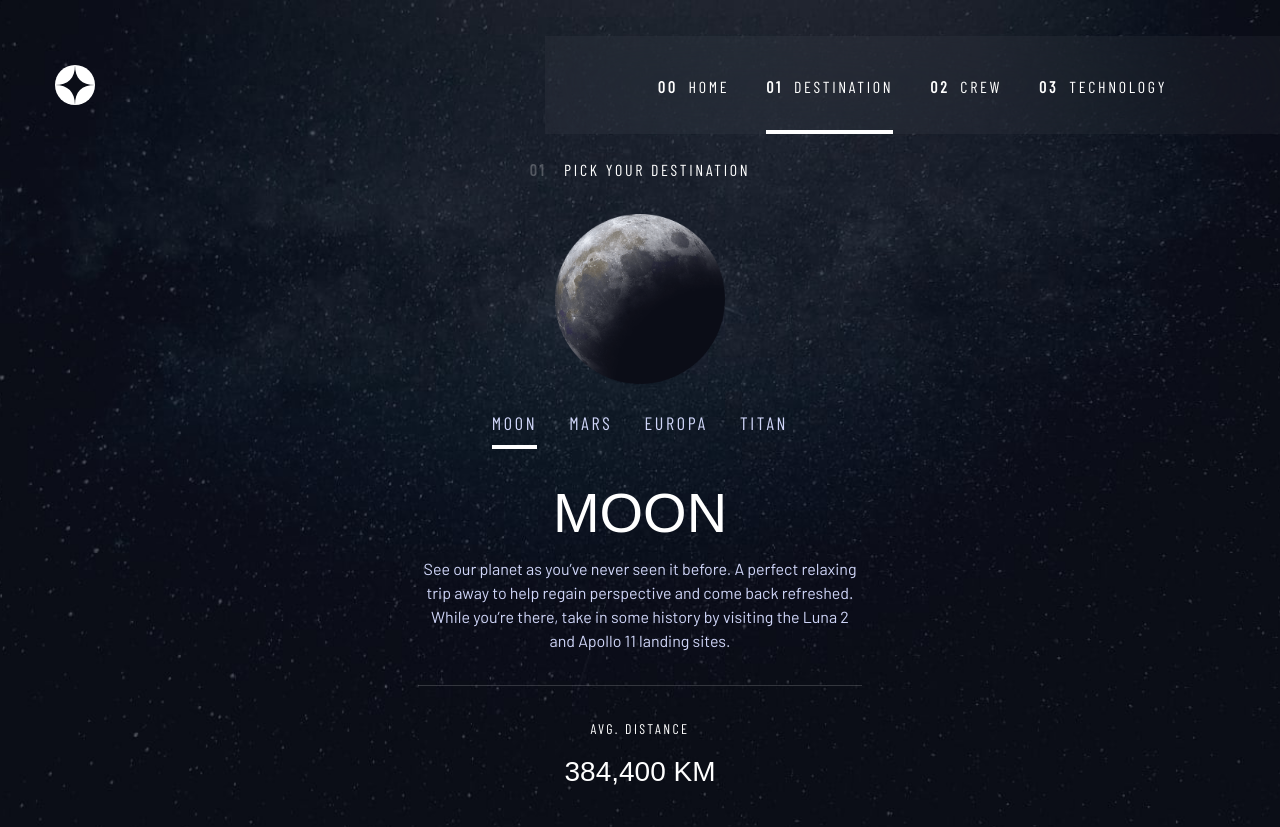
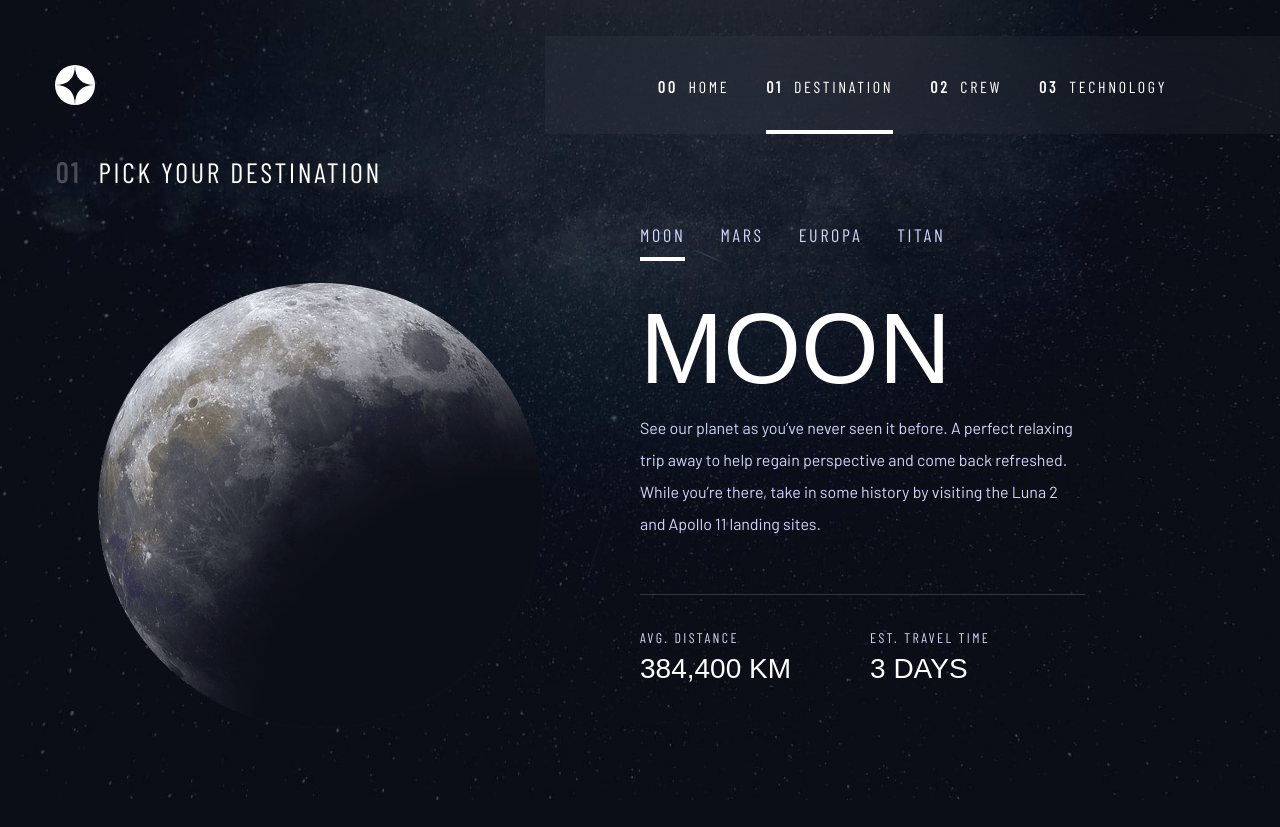
Before and after one commit to basitkorai/space-tourism-website, a React (Vite) app: page /destination in a window 1280 px wide. Shown: the top 827 px of the page. After the commit the page ends 800 px from the top, so only its background shows below. Built offline with nearby package versions, Linux system fonts and the light colour scheme; a web font is replaced by a local one.

Commit message:
style: destination layout updated

```diff
--- a/src/pages/Destination.jsx
+++ b/src/pages/Destination.jsx
@@ -13,22 +13,28 @@ const Destination = () => {
           <Navbar />
           <Sidebar />
         </header>
-        <div className="grid justify-center pt-6 text-center">
-          <p className="text-base uppercase font-sans_cond tracking-[0.16875rem] text-center mb-8">
-            <span className="font-bold opacity-25 mr-[1.12rem]">01</span>Pick
-            your destination
+        <div className="container grid lg:grid-cols-2 pt-6 text-center w-full mx-auto">
+          <div>
+            <p className="md:pl-[2.375rem] lg:pl-[3.47rem] text-base md:text-xl lg:text-[1.75rem] uppercase font-sans_cond tracking-[0.16875rem] text-center md:text-left mb-8 md:mb-[3.75rem] lg:mb-[6.0625rem]">
+              <span className="font-bold opacity-25 mr-[1.12rem]">01</span>
+              Pick your destination
             </p>
-          <div className="max-w-[10.625rem] mx-auto mb-[1.625rem]">
+            <div className="max-w-[10.625rem] md:max-w-[18.75rem] lg:max-w-[27.8125rem] mx-auto mb-[1.625rem] md:mb-[3.3125rem] lg:grid justify-items-center">
               <img src={planet} alt="" width="445" height="445" />
             </div>
-          <div className="tab-list text-center justify-center flex gap-[1.63rem] sm:gap-8 mb-5">
+          </div>
+          <div className="grid justify-center lg:justify-start  items-center text-center lg:text-left">
+            <div className="max-w-[27.8125rem]">
+              <div className="tab-list flex justify-center lg:justify-start gap-[1.63rem] sm:gap-8 md:gap-[2.19rem] mb-5 md:mb-8 lg:mb-[2.31rem] items-center">
                 <button
                   aria-selected={tab === 'moon' ? 'true' : 'false'}
                   onClick={() => {
                     setTab(`moon`)
                   }}
-              className={`pb-3 uppercase font-sans_cond text-accent bg-dark tracking-[0.16875rem] relative after:content-[''] after:absolute  after:h-1 after:w-full after:bottom-0 after:right-0  ${
-                tab === 'moon' ? 'after:bg-white' : 'hover:after:bg-navcolor'
+                  className={`pb-3 uppercase font-sans_cond text-accent bg-dark tracking-[0.16875rem] relative after:content-[''] after:absolute after:h-1 after:w-full after:bottom-0 after:right-0 ${
+                    tab === 'moon'
+                      ? 'after:bg-white'
+                      : 'hover:after:bg-navcolor'
                   }`}
                 >
                   Moon
@@ -39,7 +45,9 @@ const Destination = () => {
                     setTab(`mars`)
                   }}
                   className={`pb-3 uppercase font-sans_cond text-accent bg-dark tracking-[0.16875rem] relative after:content-[''] after:absolute  after:h-1 after:w-full after:bottom-0 after:right-0 ${
-                tab === 'mars' ? 'after:bg-white' : 'hover:after:bg-navcolor'
+                    tab === 'mars'
+                      ? 'after:bg-white'
+                      : 'hover:after:bg-navcolor'
                   }`}
                 >
                   Mars
@@ -50,7 +58,9 @@ const Destination = () => {
                     setTab(`europa`)
                   }}
                   className={`pb-3 uppercase font-sans_cond text-accent bg-dark tracking-[0.16875rem] relative after:content-[''] after:absolute  after:h-1 after:w-full after:bottom-0 after:right-0 ${
-                tab === 'europa' ? 'after:bg-white' : 'hover:after:bg-navcolor'
+                    tab === 'europa'
+                      ? 'after:bg-white'
+                      : 'hover:after:bg-navcolor'
                   }`}
                 >
                   Europa
@@ -61,34 +71,38 @@ const Destination = () => {
                     setTab(`titan`)
                   }}
                   className={`pb-3 uppercase font-sans_cond text-accent bg-dark tracking-[0.16875rem] relative after:content-[''] after:absolute  after:h-1 after:w-full after:bottom-0 after:right-0 ${
-                tab === 'titan' ? 'after:bg-white' : 'hover:after:bg-navcolor'
+                    tab === 'titan'
+                      ? 'after:bg-white'
+                      : 'hover:after:bg-navcolor'
                   }`}
                 >
                   Titan
                 </button>
               </div>
-          <h2 className="text-h3 font-serif leading-none text-center my-4">
+              <h2 className="text-h3 md:text-[5rem] lg:text-[6.25rem] font-serif leading-none my-4 md:my-0 lg:mb-[0.88rem]">
                 MOON
               </h2>
-          <p className="text-[0.9375rem] md:text-base max-w-[20.4375rem] md:max-w-[27.75rem] text-accent leading-normal mx-auto">
-            See our planet as you’ve never seen it before. A perfect relaxing
-            trip away to help regain perspective and come back refreshed. While
-            you’re there, take in some history by visiting the Luna 2 and Apollo
-            11 landing sites.
+              <p className="text-[0.9375rem] md:text-base max-w-[20.4375rem] md:max-w-[35.8125rem] text-accent leading-normal lg:leading-8 mx-auto">
+                See our planet as you’ve never seen it before. A perfect
+                relaxing trip away to help regain perspective and come back
+                refreshed. While you’re there, take in some history by visiting
+                the Luna 2 and Apollo 11 landing sites.
               </p>
-
-          <div className="block w-full max-w-[20.4375rem] md:max-w-[27.75rem] h-[0.0625rem] bg-grey my-8"></div>
-          <div className="grid gap-8 mb-[3.56rem]">
-            <p className="grid gap-3 text-center">
-              <span className="text-sh2 font-sans_cond">AVG. DISTANCE</span>
+              <div className="grid lg:flex gap-8 lg:gap-[4.94rem] mb-[3.56rem] md:mb-[1.75rem] max-w-[20.4375rem] md:max-w-[27.75rem] lg:max-w-full pt-8 mt-8 md:mt-[3.02rem] lg:mt-[3.37rem] border-t-[0.0625rem] border-grey border-dash max-md:mx-auto">
+                <p className="flex flex-col">
+                  <span className="text-sh2 font-sans_cond text-accent">
+                    AVG. DISTANCE
+                  </span>
                   <span className="text-sh1 font-serif">384,400 KM</span>
                 </p>
-            <p className="grid gap-3 text-center">
-              <span className="text-sh2 font-sans_cond uppercase">
+                <p className="flex flex-col">
+                  <span className="text-sh2 font-sans_cond uppercase text-accent">
                     Est. travel time
                   </span>
                   <span className="text-sh1 font-serif">3 DAYS</span>
                 </p>
+              </div>
+            </div>
           </div>
         </div>
       </div>
```
Lines whose indentation alone changed are shown as unchanged.
